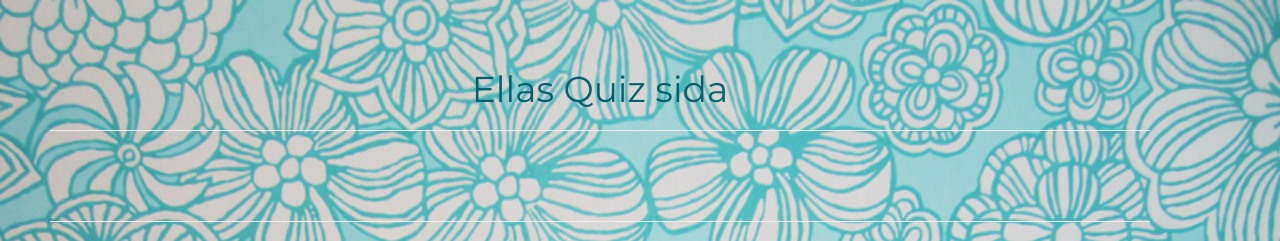
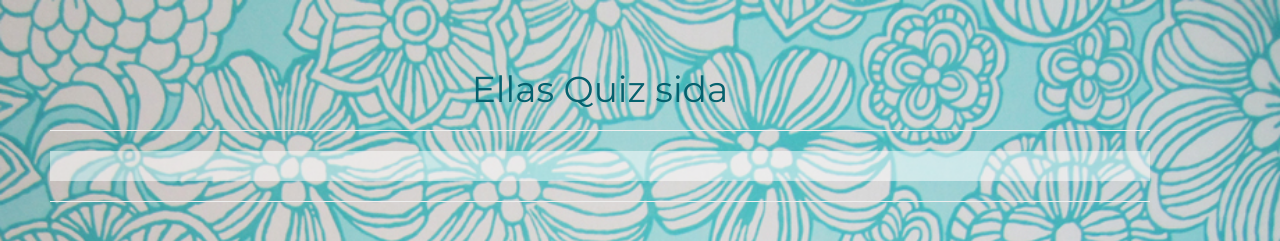
Before and after one commit to tiddelipoms/quizproject, a Django app: page / in a window 1280 px wide. Shown: the top 241 px of the page. Run offline with Django 3.2, Linux system fonts and the light colour scheme; data that the repository does not hold is empty; some libraries are stand-ins or nearby versions.

Commit message:
Lagt in fråga bakgrund

```diff
--- a/quiz/templates/quiz/results.html
+++ b/quiz/templates/quiz/results.html
@@ -11,8 +11,11 @@
 	<link href="https://fonts.googleapis.com/css?family=Montserrat" rel="stylesheet">
 </head>
 <body>
-<h1>Grattis, du är klar! </h1>
+<h1>Grattis, du är klar! </h1><br>
+<div class="quiz-container">
+</div>
 <h2> Du fick {{ correct }} av {{total}} rätt </h2>
+</div>
 <center><p><a href="{% url 'start_page' %}">Till Startsidan</a></p></center>
 <hr>
 
--- a/quiz/templates/quiz/startpage.html
+++ b/quiz/templates/quiz/startpage.html
@@ -7,19 +7,20 @@
 		<title>start
 		</title>
 	<link rel="stylesheet" href="/static/css/bootstrap.min.css">
-	<link rel="stylesheet" href="/static/Style.css">
+	<link rel="stylesheet" href="/static/style.css">
 	<link href="https://fonts.googleapis.com/css?family=Montserrat" rel="stylesheet">
 </head>
 <body>
 	<h1>Ellas Quiz sida</h1>
 
 <hr>
-<br>
 <!--<center>
 	<h3>Title
 	</h3>
 </center>-->
-
+<div class="quiz-container">
+<div class="overlay">
+</div>
 <center>
 <div class="container">
 	<div class="row">
@@ -34,8 +35,7 @@
 	</div>
 </div>
 </center>
-
-
+</div>
 <!--<div class="container">
 	<div class="row">
 		<div class="equal-height col-xs-4 column1">
--- a/static/style.css
+++ b/static/style.css
@@ -25,6 +25,21 @@ h3 {
 	text-align: center;
 }
 
+.quiz-container {
+	position: relative;
+}
+
+.overlay {
+	opacity: 0.5;
+	background-color: white;
+	position: absolute;
+	top: 0;
+	bottom: 0;
+	right: 0;
+	left: 0;
+
+}
+
 .column1 {
 	padding: 10px;
 	background-color: #9B90D4;
```
Also changed, not shown: quiz/templates/quiz/question.html (+6 -3 lines), quiz/templates/quiz/quiz.html (+8 -1 lines), 1 other file.
